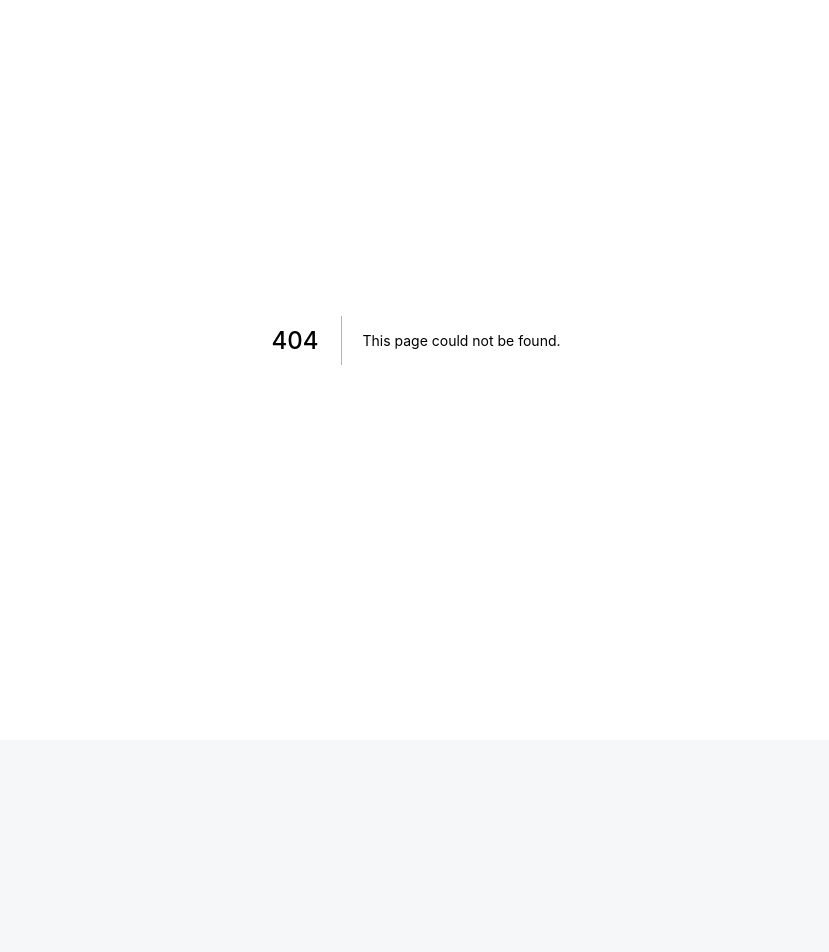
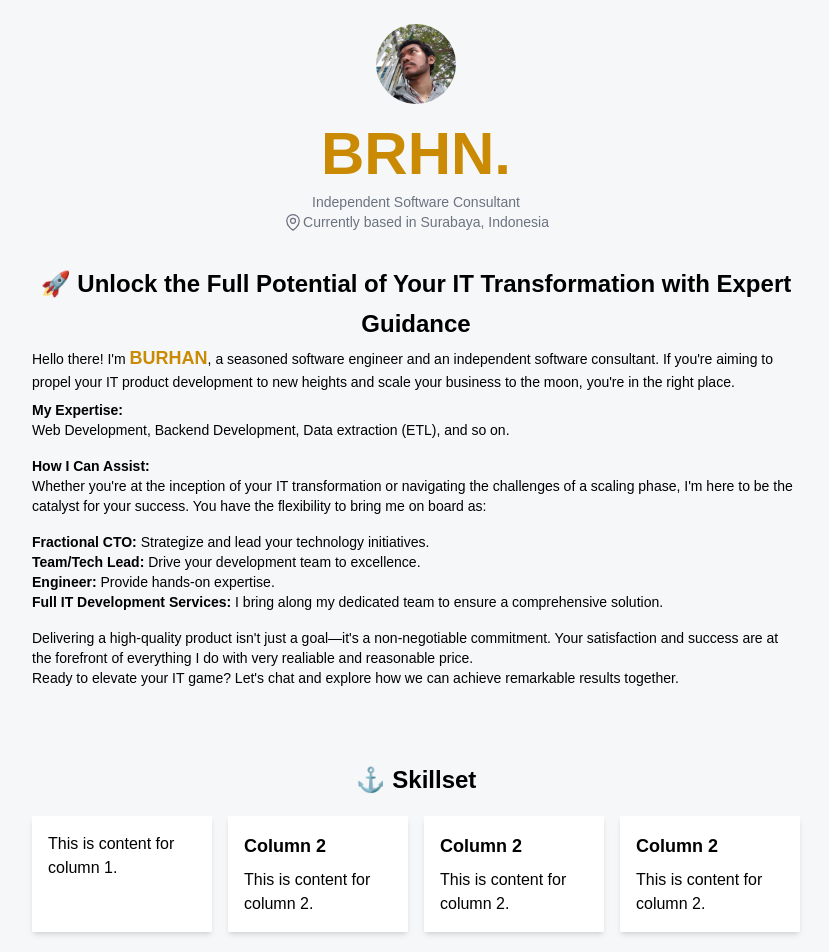
Before and after one commit to burhanahmeed/kusiaga.com, a Next.js app: page /consultants in a window 1280 px wide. Before the commit this address had no page. Shown: the part 60-1012 px from the top of the page, without its empty margins (224-1053 px from the left). Before the commit the page ends 800 px from the top, so only its background shows below. Built offline with nearby package versions, Linux system fonts and the light colour scheme.

Commit message:
feat: add consultant page

```diff
--- a/package.json
+++ b/package.json
@@ -10,9 +10,10 @@
   },
   "dependencies": {
     "@mdx-js/loader": "^1.6.19",
+    "@mdx-js/react": "^3.0.0",
     "@next/mdx": "^9.5.5",
     "dayjs": "^1.10.7",
-    "disqus-react": "^1.0.10",
+    "disqus-react": "^1.1.5",
     "framer-motion": "^4.1.17",
     "gray-matter": "^4.0.2",
     "moment": "^2.29.1",
@@ -27,7 +28,7 @@
     "remark-html": "^13.0.1"
   },
   "devDependencies": {
-   "@netlify/plugin-nextjs": "^4.2.4",
+    "@netlify/plugin-nextjs": "^4.2.4",
     "autoprefixer": "^10.4.2",
     "postcss": "^8.4.6",
     "tailwindcss": "^3.0.18"
--- /dev/null
+++ b/pages/consultants/index.jsx
@@ -0,0 +1,162 @@
+import Head from "next/head";
+
+export default function IndexConsultant() {
+  return (
+    <>
+      <Head>
+        <title>Brhn. - Independent Software Consultant</title>
+      </Head>
+      <div>
+        <div className="container mx-auto">
+          <div className="text-center pt-16">
+            <div className="p-5">
+              <img
+                className="w-20 h-20 rounded-full object-cover m-auto"
+                src="./img/real.jpg"
+                loading="lazy"
+              />
+            </div>
+            <h2 className="text-6xl font-semibold mb-2 text-yellow-600">BRHN.</h2>
+            <p className="text-sm text-gray-500">Independent Software Consultant</p>
+            <div className="text-gray-500 text-center flex m-auto justify-center text-sm">
+              <svg xmlns="http://www.w3.org/2000/svg" fill="none" viewBox="0 0 24 24" strokeWidth={1.5} stroke="currentColor" className="w-5 h-5">
+                <path strokeLinecap="round" strokeLinejoin="round" d="M15 10.5a3 3 0 11-6 0 3 3 0 016 0z" />
+                <path strokeLinecap="round" strokeLinejoin="round" d="M19.5 10.5c0 7.142-7.5 11.25-7.5 11.25S4.5 17.642 4.5 10.5a7.5 7.5 0 1115 0z" />
+              </svg>
+              Currently based in Surabaya, Indonesia
+            </div>
+          </div>
+
+          <div className="py-8 text-sm">
+            <h2 className="text-center text-4xl font-black">🚀 Unlock the Full Potential of Your IT Transformation with Expert Guidance</h2>
+            <p>
+              Hello there! I'm <span className="text-xl font-bold text-yellow-600">BURHAN</span>, a seasoned software engineer and an independent software consultant. If you're aiming to propel your IT product development to new heights and scale your business to the moon, you're in the right place.
+            </p>
+
+            <div className="py-2">
+              <strong>My Expertise:</strong>
+              <p>Web Development, Backend Development, Data extraction (ETL), and so on.</p>
+            </div>
+
+            <div className="py-2">
+              <strong>How I Can Assist:</strong>
+              <p>
+                Whether you're at the inception of your IT transformation or navigating the challenges of a scaling phase, I'm here to be the catalyst for your success. You have the flexibility to bring me on board as:
+              </p>
+            </div>
+
+            <div className="py-2">
+              <ul>
+                <li><strong>Fractional CTO:</strong> Strategize and lead your technology initiatives.</li>
+                <li><strong>Team/Tech Lead:</strong> Drive your development team to excellence.</li>
+                <li><strong>Engineer:</strong> Provide hands-on expertise.</li>
+                <li><strong>Full IT Development Services:</strong> I bring along my dedicated team to ensure a comprehensive solution.</li>
+              </ul>
+            </div>
+
+            <div className="py-2">
+              <p>
+                Delivering a high-quality product isn't just a goal—it's a non-negotiable commitment. Your satisfaction and success are at the forefront of everything I do with very realiable and reasonable price.
+              </p>
+              <p>
+                Ready to elevate your IT game? Let's chat and explore how we can achieve remarkable results together.
+              </p>
+            </div>
+
+          </div>
+
+          <div className="py-8">
+            <h2 className="text-center text-4xl font-black">⚓️ Skillset</h2>
+            <div class="pt-4 grid grid-cols-1 sm:grid-cols-2 md:grid-cols-4 lg:grid-cols-4 xl:grid-cols-4 gap-4">
+                <div class="bg-white p-4 shadow-md">
+                    <div>
+
+                    </div>
+                    <p>This is content for column 1.</p>
+                </div>
+
+                <div class="bg-white p-4 shadow-md">
+                    <h2 class="text-lg font-semibold mb-2">Column 2</h2>
+                    <p>This is content for column 2.</p>
+                </div>
+
+                <div class="bg-white p-4 shadow-md">
+                    <h2 class="text-lg font-semibold mb-2">Column 2</h2>
+                    <p>This is content for column 2.</p>
+                </div>
+
+                <div class="bg-white p-4 shadow-md">
+                    <h2 class="text-lg font-semibold mb-2">Column 2</h2>
+                    <p>This is content for column 2.</p>
+                </div>
+            </div>
+          </div>
+
+          <div className="py-8">
+            <h2 className="text-center text-4xl font-black">🖼 My Works</h2>
+            <div className="pt-4 grid grid-cols-1 sm:grid-cols-1 md:grid-cols-3 lg:grid-cols-3 xl:grid-cols-3 gap-4">
+              <div className="max-w-sm mx-auto overflow-hidden bg-white rounded-xl shadow-md">
+                  <img className="w-full h-48 object-cover" src="https://placekitten.com/401/300" alt="Card Image" />
+                  <div className="p-4">
+                      <h2 className="font-semibold text-yellow-600 mb-2">Card Title 2</h2>
+                      <p className="text-gray-600 text-xs">Description for card 2.</p>
+                  </div>
+              </div>
+
+                <div className="bg-white p-4 shadow-md">
+                    <h2 className="text-lg font-semibold mb-2">Column 2</h2>
+                    <p>This is content for column 2.</p>
+                </div>
+
+                <div class="bg-white p-4 shadow-md">
+                    <h2 class="text-lg font-semibold mb-2">Column 2</h2>
+                    <p>This is content for column 2.</p>
+                </div>
+
+                <div class="bg-white p-4 shadow-md">
+                    <h2 class="text-lg font-semibold mb-2">Column 2</h2>
+                    <p>This is content for column 2.</p>
+                </div>
+            </div>
+          </div>
+
+          <div className="py-8 pb-16">
+            <h2 className="text-center text-4xl font-black">💳 Get Quotation</h2>
+
+              <div class="mb-4">
+                  <label for="name" class="block text-gray-600">Name</label>
+                  <input type="text" id="name" name="name" class="w-full px-3 py-2 border rounded focus:outline-none focus:border-blue-500" />
+              </div>
+
+              <div class="mb-4">
+                  <label for="email" class="block text-gray-600">Email</label>
+                  <input type="email" id="email" name="email" class="w-full px-3 py-2 border rounded focus:outline-none focus:border-blue-500" />
+              </div>
+
+              <div class="mb-4">
+                  <label for="hired-as" class="block text-gray-600">Hired Me As</label>
+                  <select id="hired-as" name="hired-as" class="w-full px-3 py-2 border rounded focus:outline-none focus:border-blue-500">
+                      <option value="CTO">CTO</option>
+                      <option value="engineer">Engineer</option>
+                      <option value="lead">Lead</option>
+                      <option value="other">Other IT Development</option>
+                  </select>
+              </div>
+
+              <div class="mb-6">
+                  <label for="message" class="block text-gray-600">Message</label>
+                  <textarea id="message" name="message" rows="4" class="w-full px-3 py-2 border rounded focus:outline-none focus:border-blue-500"></textarea>
+              </div>
+
+              <button class="w-full px-4 py-2 bg-yellow-600 text-white rounded hover:bg-yellow-700 focus:outline-none">Get Quotation</button>
+          </div>
+
+          {/* Footer  */}
+          <footer class="text-center py-4 text-gray-600">
+            <p>&copy; BRHN. 2023. All Rights Reserved.</p>
+          </footer>
+        </div>
+      </div>
+    </>
+  )
+}
```
Also changed, not shown: 2 other files (tests, documents, lock files or other folders).
